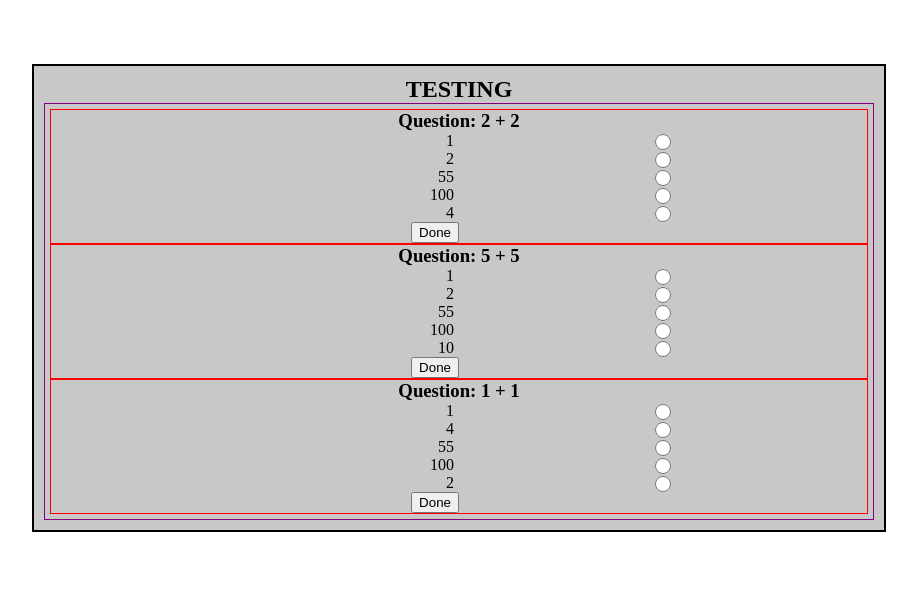
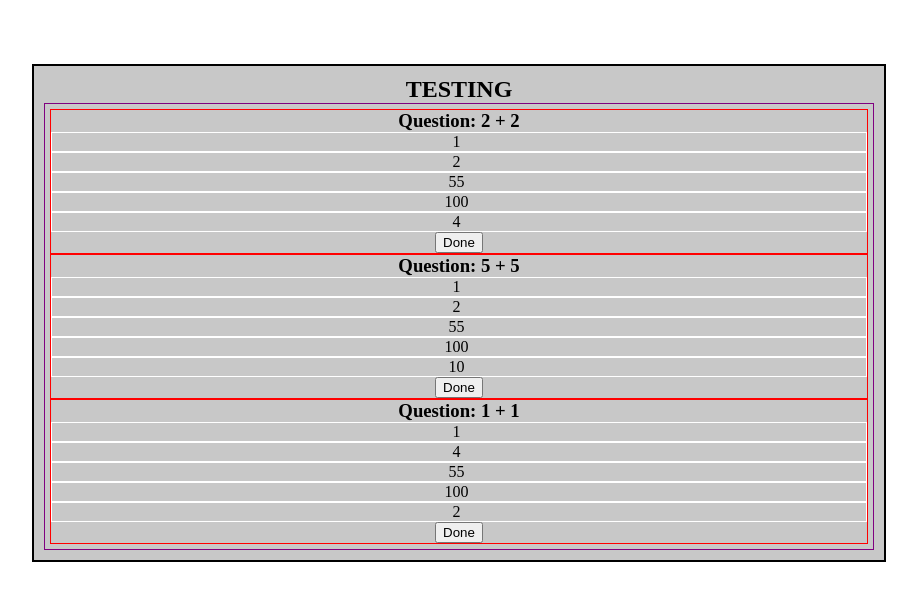
Before and after one commit to abbasnake/VueTest, a Vue app in the folder client/: page /#/test/1 in a window 1280 px wide. Shown: the top 600 px of the page, without its empty margins (181-1098 px from the left). Built offline with nearby package versions, Linux system fonts and the light colour scheme.

Commit message:
got rid of the circles of the radio buttons

```diff
--- a/client/src/components/formTest.vue
+++ b/client/src/components/formTest.vue
@@ -5,15 +5,8 @@
 
       <template v-for="answer in allAnswers">
         <!-- eslint-disable -->
-        <label
-          class="form__label"
-          :for="`${currentQuestion}-${answer}`"
-        >
-          {{ answer }}
-        </label>
-        <!-- eslint-disable -->
         <input
-          class="form__answer"
+          class="form__radio"
           :id="`${currentQuestion}-${answer}`"
           :value="answer"
           name="answer"
@@ -21,6 +14,10 @@
           v-model="picked"
           required
         >
+        <!-- eslint-disable -->
+        <label class="form__label" :for="`${currentQuestion}-${answer}`">
+          {{ answer }}
+        </label>
       </template>
 
       <button class="form__button">Done</button>
@@ -52,6 +49,7 @@ export default {
     returnAllAnswers () {
       let arr = this.question.fakes
       arr.push(this.question.answer)
+      // need to shuffle array here as well
       return arr
     }
   },
@@ -70,19 +68,28 @@ export default {
       grid-column: 1/3;
       text-align: center;
     }
-    &__label {
-      // border: 1px solid white;
-      text-align: right;
-      padding-right: 5px;
-    }
-    &__answer {
+    &__radio {
       // outline: 1px solid white;
       margin: 0;
       margin-top: 2px;
+      display: none;
+      &:checked + .form__label{
+        background-color: firebrick;
+      }
+    }
+    &__label {
+      border: 1px solid white;
+      grid-column: 1/3;
+      text-align: center;
+      padding-right: 5px;
+      &:hover {
+        border: 1px solid black;
+      }
     }
     &__button {
+      grid-column: 1/3;
+      margin: 0 auto;
       width: auto;
-      justify-self: end;
     }
   }
 </style>
```
